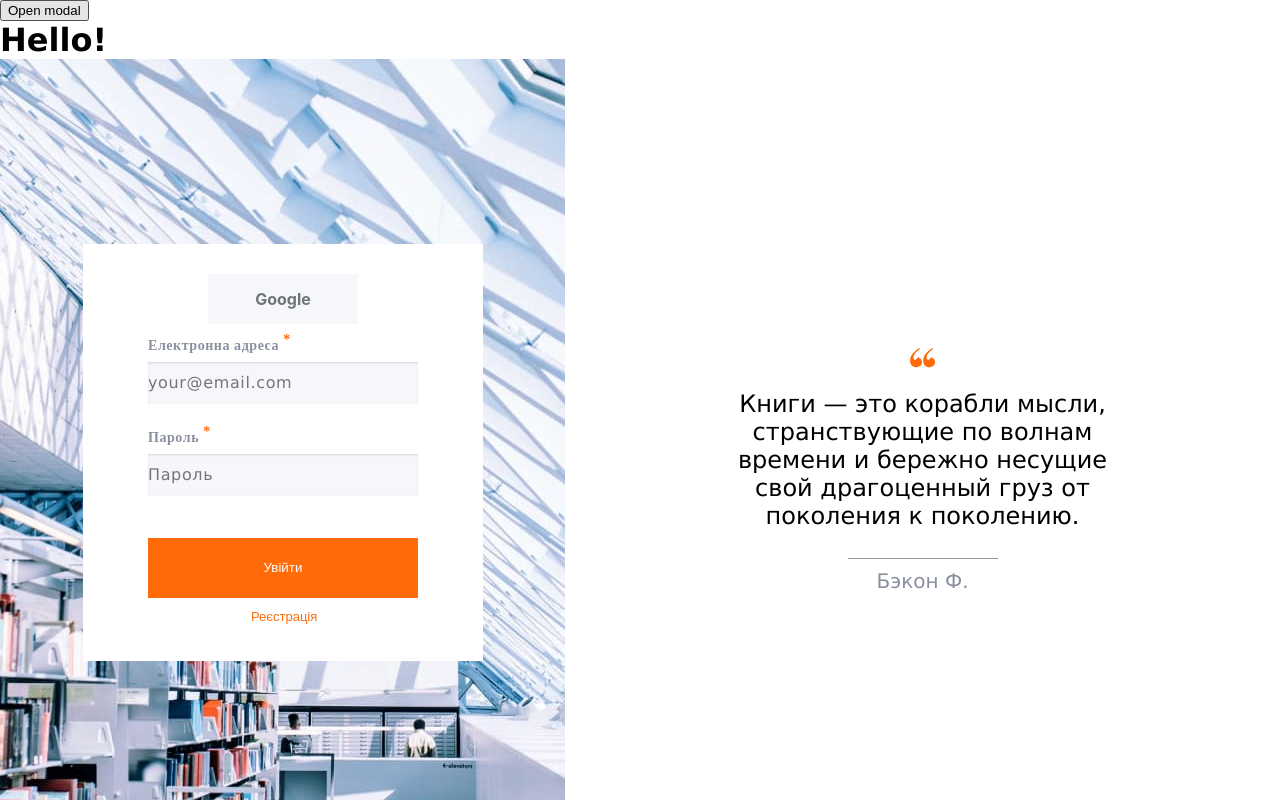
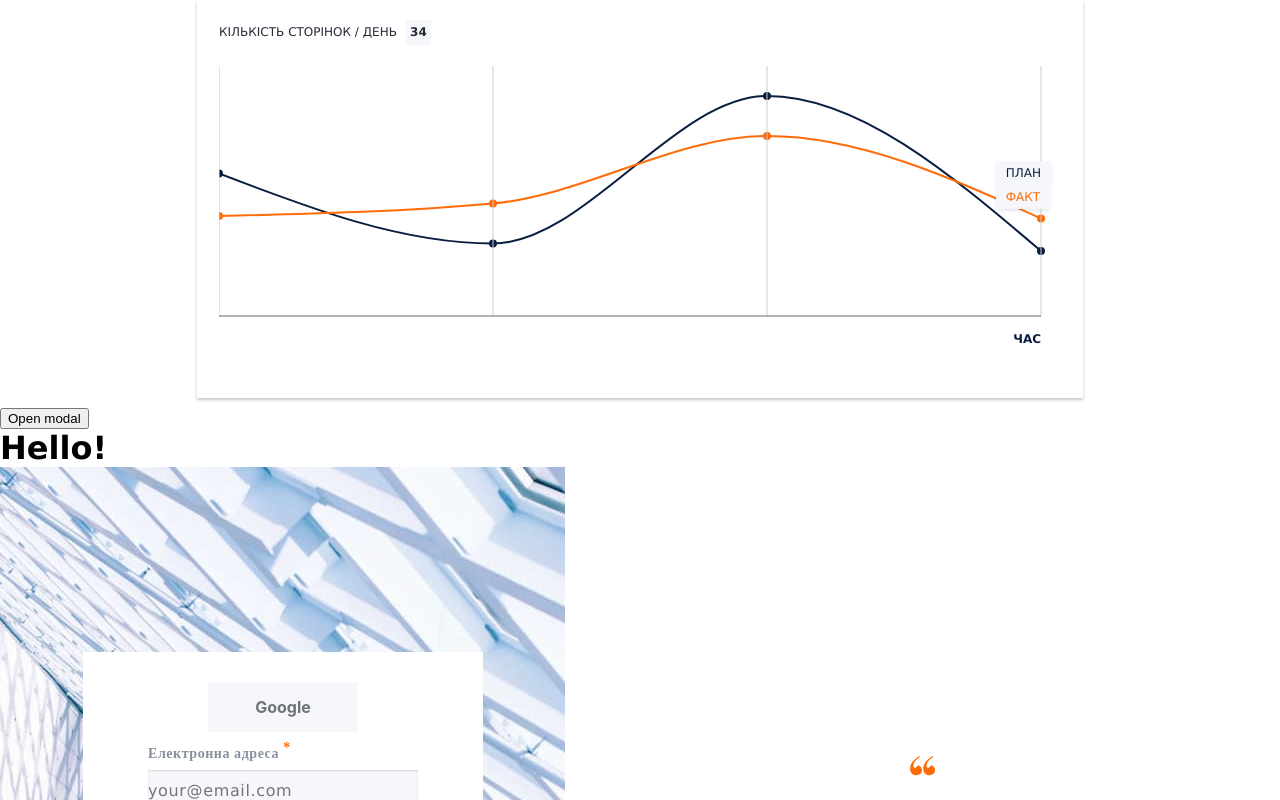
Before and after one commit to dramarec/Fullstack-TeamProject-BookRead, a React (Create React App) app in the folder client/: page / in a window 1280 px wide. Shown: the top 800 px of the page. Built offline with nearby package versions, Linux system fonts and the light colour scheme; a web font is replaced by a local one.

Commit message:
added chart markup

```diff
--- a/client/package.json
+++ b/client/package.json
@@ -15,6 +15,7 @@
     "react-redux": "7.2.3",
     "react-router-dom": "5.2.0",
     "react-scripts": "4.0.3",
+    "recharts": "^2.0.9",
     "redux": "4.0.5",
     "redux-persist": "6.0.0",
     "styled-components": "5.2.3",
--- a/client/src/components/App.js
+++ b/client/src/components/App.js
@@ -4,10 +4,12 @@ import Button from './testButton.js/TestButton';
 import Header from './header/Header';
 import AuthForm from './auth/AuthForm';
 import LibraryForm from './libraryForm/LibraryForm';
+import Chart from './chart/Chart';
 
 const App = () => {
   return (
     <div>
+      <Chart />
       <Button />
       <Modal>
         <h1>Hello</h1>
@@ -15,6 +17,7 @@ const App = () => {
       <Header />
       <AuthForm />
       <LibraryForm />
+
     </div>
   );
 };
--- /dev/null
+++ b/client/src/components/chart/Chart.js
@@ -0,0 +1,112 @@
+
+import React, { useState, useCallback } from 'react';
+import {
+    ResponsiveContainer,
+    LineChart,
+    Line,
+    CartesianGrid,
+    XAxis,
+    Tooltip,
+    Legend
+} from 'recharts';
+import ChartWrapper from './Chart.styled';
+
+
+const data = [
+    { name: 'Page A', ПЛАН: 570, ФАКТ: 400 },
+    { name: 'Page B', ПЛАН: 290, ФАКТ: 450 },
+    { name: 'Page C', ПЛАН: 880, ФАКТ: 720 },
+    { name: 'Page D', ПЛАН: 260, ФАКТ: 390 }]
+
+const style = {
+    top: 100,
+    right: 0,
+    marginBottom: 10,
+    fontSize: "12px",
+    lineHeight: "24px",
+};
+
+const Chart = () => {
+
+    const [opacity, setOpacity] = useState({
+        ПЛАН: 1,
+        ФАКТ: 1
+
+    });
+
+    const handleMouseEnter = useCallback(
+        (o) => {
+            const { dataKey } = o;
+            setOpacity({ ...opacity, [dataKey]: 0.5 });
+        },
+        [opacity, setOpacity]
+    );
+
+    const handleMouseLeave = useCallback(
+        (o) => {
+            const { dataKey } = o;
+            setOpacity({ ...opacity, [dataKey]: 1 });
+        },
+        [opacity, setOpacity]
+    );
+
+    const renderColorfulLegendText = (value: string) => {
+        return <span className="legend">{value}</span>
+    };
+
+    return (
+        <div className='container'>
+            <ChartWrapper>
+                <div className='title-wrap'>
+                    <h2 className='title'>кiлькiсть сторiнок / день</h2>
+                    <div className='page-wrap'>
+                        <span className='pages'>34</span>
+                    </div>
+                </div>
+                <div className='chart-box'>
+                    <ResponsiveContainer width="100%" height={290}>
+                        <LineChart
+                            data={data}
+                            margin={{ top: 5, right: 20, bottom: 5, left: 0 }}>
+
+                            <Line type="monotone"
+                                dataKey="ПЛАН"
+                                stroke="#091E3F"
+                                fill="#091E3F"
+                                strokeOpacity={opacity.ПЛАН}
+                                strokeWidth={2}
+                                activeDot={{ r: 8 }} />
+                            <Line type="monotone"
+                                dataKey="ФАКТ"
+                                stroke="#FF6B08"
+                                fill="#FF6B08"
+                                strokeOpacity={opacity.ФАКТ}
+                                strokeWidth={2}
+                                activeDot={{ r: 8 }} />
+                            <CartesianGrid horizontal={false} stroke="#ccc" />
+                            <XAxis dataKey="none"
+                                tickLine={false}>
+                            </XAxis>
+                            <Tooltip />
+
+                            <Legend
+                                onMouseEnter={handleMouseEnter}
+                                onMouseLeave={handleMouseLeave}
+                                iconSize={0}
+                                layout="vertical"
+                                verticalAlign="middle"
+                                wrapperStyle={style}
+                                formatter={renderColorfulLegendText}
+                            />
+                        </LineChart>
+
+                    </ResponsiveContainer>
+
+                    <p className='text-x-line'>час</p>
+                </div>
+            </ChartWrapper>
+        </div >
+    )
+}
+
+export default Chart
--- /dev/null
+++ b/client/src/components/chart/Chart.styled.js
@@ -0,0 +1,72 @@
+import styled from 'styled-components';
+
+const ChartWrapper = styled.div`
+
+margin: 0 auto 10px;
+padding: 14px 22px 39px 22px;
+background: #FFFFFF;
+box-shadow: 0px 2px 3px rgba(9, 30, 63, 0.25);
+
+@media screen and (min-width: 768px){
+    width: 678px;
+    .title{
+    margin-bottom:12px;}
+}
+@media screen and (min-width: 1280px){
+    width: 886px;
+}
+.title-wrap{
+    display:flex;
+    align-items:baseline;
+}
+.page-wrap{
+    display:flex;
+    align-items:center;
+    justify-content:center;
+    width:25px;
+    height:25px;
+    background-color:#F5F7FA;
+}
+.title{
+    margin-right:9px;
+    margin-bottom:9px;
+    font-weight: 500;}
+.title,
+.pages{
+    font-size: 12px;
+    line-height: 3.16;
+    text-transform: uppercase;
+    color: #242A37;
+
+}
+.pages{
+    font-weight: 600;
+    text-align: center;
+}
+.chart-box{
+    position:relative;
+}
+.legend{
+    margin-bottom:10px;
+    width: 50px;
+    height: 30px;
+    padding:5px 10px;
+     font-size: "12px";
+    line-height: "24px";
+    background-color:#F5F7FA;
+    /* color: #091E3F; */
+    box-shadow: 0px 2px 3px rgba(9, 30, 63, 0.1);
+}
+.text-x-line{
+    margin-top: -30px;
+    padding-right:20px;
+    text-align:right;
+    font-weight: 600;
+    font-size: 12px;
+    line-height: 3.16;
+    text-transform: uppercase;
+    color: #091E3F;
+}
+`
+
+export default ChartWrapper
```
Also changed, not shown: 1 other file (tests, documents, lock files or other folders).
